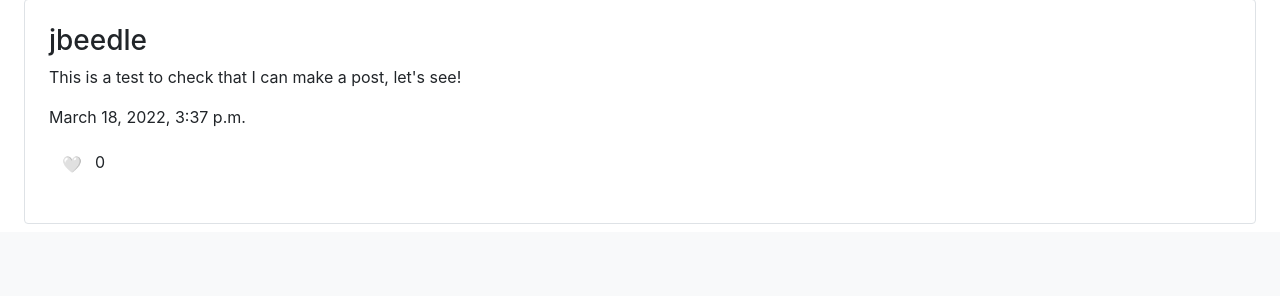
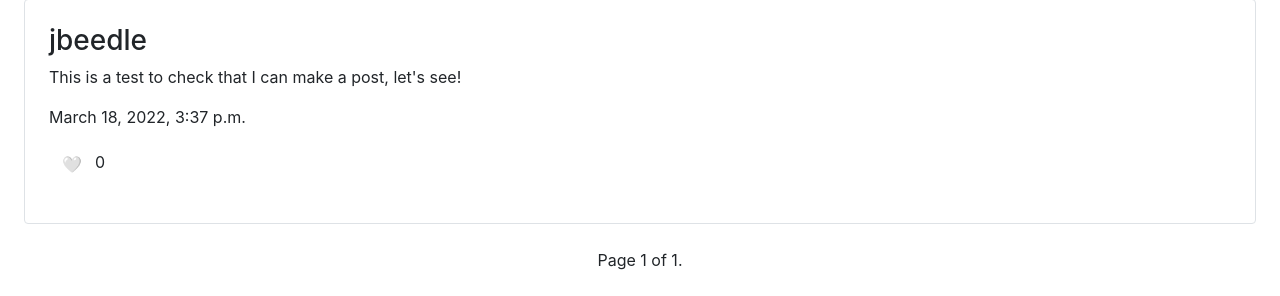
Before and after one commit to jbeedle19/project4, a Django app: a page that uses network/templates/network/profile.html in a window 1280 px wide. Shown: the part 1406-1702 px from the top of the page. Before the commit the page ends 1630 px from the top, so only its background shows below. Run offline with Django 3.2, Linux system fonts and the light colour scheme; data comes from the database, SQL or seed files in the repository; both versions use the stored data as it was after the commit; some libraries are stand-ins or nearby versions.

Commit message:
finished pagination for other pages/routes, project complete

```diff
--- a/network/templates/network/profile.html
+++ b/network/templates/network/profile.html
@@ -15,7 +15,7 @@
         <h3 class="ml-3">Following - {{ profileOwner.followers.count }}</h3>
         <h3 class="ml-3">Followers - {{ profileOwner.following.count }}</h3>
         <h3 class="ml-3">Posts</h3>
-        {% for post in posts %}
+        {% for post in page_obj %}
             <div class="border rounded mx-4 mb-2 p-4">
                 <h3>{{ post.user.username }}</h3>
                 {% if currentUser == True %}
@@ -38,5 +38,22 @@
                 {% endif %}
             </div>
         {% endfor %}
+        <div class="pagination my-4 d-flex justify-content-center">
+            <span class="step-links">
+                {% if page_obj.has_previous %}
+                    <a href="?page=1">&laquo; First</a>
+                    <a href="?page={{ page_obj.previous_page_number }}">Previous</a>
+                {% endif %}
+
+                <span class="current">
+                    Page {{ page_obj.number }} of {{ page_obj.paginator.num_pages }}.
+                </span>
+
+                {% if page_obj.has_next %}
+                    <a href="?page={{ page_obj.next_page_number }}">Next</a>
+                    <a href="?page={{ page_obj.paginator.num_pages }}">Last &raquo;</a>
+                {% endif %}
+            </span>
+        </div>
     {% endif %}
 {% endblock %}
--- a/network/views.py
+++ b/network/views.py
@@ -35,8 +35,13 @@ def following(request):
         for post in allPosts:
             posts.append(post)
 
+    posts.sort(key=lambda x: x.created, reverse=True)
+    paginator = Paginator(posts, 10)
+    page_number = request.GET.get('page')
+    page_obj = paginator.get_page(page_number)
+
     return render(request, "network/following.html", {
-        'posts': sorted(posts, key=lambda x: x.created, reverse=True)
+        'page_obj': page_obj
     })
 
 
@@ -100,9 +105,12 @@ def profile(request, username):
     try:
         profileOwner = User.objects.get(username=username)
         posts = profileOwner.posts.all()
+        paginator = Paginator(posts, 10)
+        page_number = request.GET.get('page')
+        page_obj = paginator.get_page(page_number)
     except User.DoesNotExist:
         profileOwner = None
-        posts = None
+        page_obj = None
 
     if user.username == username:
         currentUser = True
@@ -111,7 +119,7 @@ def profile(request, username):
 
     return render(request, "network/profile.html", {
         'profileOwner': profileOwner,
-        'posts': posts,
+        'page_obj': page_obj,
         'currentUser': currentUser
     })
 
```
Also changed, not shown: network/templates/network/following.html (+19 -1 lines), db.sqlite3.
